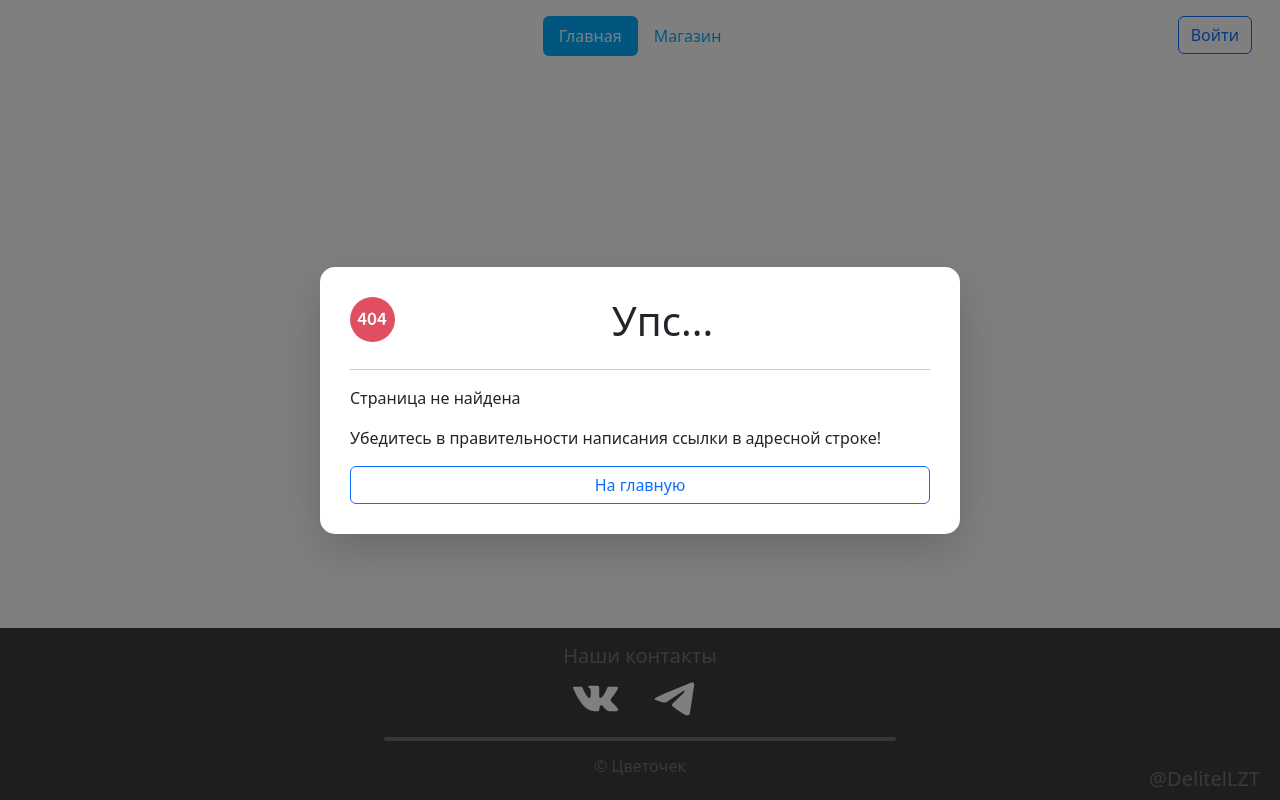
After one commit to Delitel-WEB/flower_shop, a PHP site: page /page_not_found.html in a window 1280 px wide. The commit adds this page. Run offline with PHP 8.4, Linux system fonts and the light colour scheme.

Commit message:
Добавлено меню пагинации и страница ошибки 404

```diff
--- a/css/style.css
+++ b/css/style.css
@@ -311,3 +311,18 @@ footer .vk:hover svg{
 form .row input{
 	margin-bottom: 10px;
 }
+
+
+/* Блок пагинации */
+
+.disabled svg{
+	opacity: 0.7;
+}
+
+.prev-arrow{
+	rotate: 90deg;
+}
+
+.next--arrow{
+	rotate: -90deg;
+}
--- /dev/null
+++ b/page_not_found.html
@@ -0,0 +1,97 @@
+<!DOCTYPE html>
+<html lang="en">
+<head>
+	<meta charset="UTF-8">
+	<meta name="viewport" content="width=device-width, initial-scale=1.0">
+	<title>Цветочек | Страница не найдена</title>
+
+	<link rel="icon" href="img/flower.ico">
+
+	<link href="https://cdn.jsdelivr.net/npm/bootstrap@5.2.2/dist/css/bootstrap.min.css" rel="stylesheet" integrity="sha384-Zenh87qX5JnK2Jl0vWa8Ck2rdkQ2Bzep5IDxbcnCeuOxjzrPF/et3URy9Bv1WTRi" crossorigin="anonymous">
+	<link rel="stylesheet" href="css/style.css">
+
+</head>
+<body class="d-flex flex-column min-vh-100">
+
+	<header class="d-flex justify-content-center py-3">
+
+		<ul class="nav nav-pills justify-content-center">
+			<li class="nav-item"><a href="/" class="nav-link active" aria-current="page">Главная</a></li>
+			<li class="nav-item"><a href="shop.html" class="nav-link">Магазин</a></li>
+		</ul>
+
+		<div class="login-btn">
+			<button easy-toggle="#login-modal" easy-class="show" easy-rcoe type="button" class="btn btn-outline-primary me-2">Войти</button>
+		</div>
+
+	</header>
+
+	<div class="modal-win show">
+		<div class="modal-window shadow-lg">
+			<div class="head d-flex">
+				<svg class="cart-icon" version="1.1" id="Layer_1" xmlns="http://www.w3.org/2000/svg" xmlns:xlink="http://www.w3.org/1999/xlink" x="0px" y="0px"
+					 viewBox="0 0 512 512" style="enable-background:new 0 0 512 512;" xml:space="preserve">
+				<circle style="fill:#E04F5F;" cx="256" cy="256" r="256"/>
+
+				<path style="fill:#FFFFFF;" d="M147.592,316v-34.496h-61.48v-16.728l55.416-84.688h30.32v81.968h17.568v19.448h-17.568V316H147.592
+					z M147.592,262.056V225.04c0-7.736,0.208-15.68,0.832-23.632h-0.832c-4.176,8.576-7.736,15.472-11.912,23l-24.88,37.224
+					l-0.208,0.416h37V262.056z"/>
+				<path style="fill:#FFFFFF;" d="M298.976,247.208c0,43.696-17.144,71.088-49.552,71.088c-31.368,0-48.096-28.44-48.304-69.832
+					c0-42.24,17.984-70.672,49.768-70.672C283.712,177.784,298.976,207.056,298.976,247.208z M227.048,248.464
+					c-0.208,33.04,8.992,50.176,23.208,50.176c15.056,0,23-18.4,23-51.016c0-31.576-7.52-50.184-23-50.184
+					C236.456,197.44,226.832,214.376,227.048,248.464z"/>
+				<path style="fill:#FFFFFF;" d="M371.736,316v-34.496h-61.48v-16.728l55.416-84.688h30.32v81.968h17.568v19.448h-17.568V316H371.736
+					z M371.736,262.056V225.04c0-7.736,0.208-15.68,0.832-23.632h-0.832c-4.176,8.576-7.736,15.472-11.912,23l-24.88,37.224
+					l-0.208,0.416h37V262.056z"/>
+				</svg>
+				<h1 class="mx-auto">Упс...</h1>
+			</div>
+
+			<hr>
+			<p>Страница не найдена</p>
+			<p>Убедитесь в правительности написания ссылки в адресной строке!</p>
+			<a class="btn btn-outline-primary d-flex justify-content-center" href="/">На главную</a>
+		</div>
+		<div class="overlay"></div>
+	</div>
+
+
+	<footer class="py-3 mt-auto">
+		<h5 class="text-center text-muted">Наши контакты</h5>
+		<div class="row soc-networks justify-content-center">
+			<div class="vk col-sm-auto">
+				<a href="#">
+					<svg version="1.1" id="Layer_1" fill="#ffff" xmlns="http://www.w3.org/2000/svg" xmlns:xlink="http://www.w3.org/1999/xlink" x="0px" y="0px"
+						 viewBox="0 0 304.36 304.36" style="enable-background:new 0 0 304.36 304.36;" xml:space="preserve"><title>Цветочек в VK</title>
+						<path id="XMLID_807_" style="fill-rule:evenodd;clip-rule:evenodd;" d="M261.945,175.576c10.096,9.857,20.752,19.131,29.807,29.982
+							c4,4.822,7.787,9.798,10.684,15.394c4.105,7.955,0.387,16.709-6.746,17.184l-44.34-0.02c-11.436,0.949-20.559-3.655-28.23-11.474
+							c-6.139-6.253-11.824-12.908-17.727-19.372c-2.42-2.642-4.953-5.128-7.979-7.093c-6.053-3.929-11.307-2.726-14.766,3.587
+							c-3.523,6.421-4.322,13.531-4.668,20.687c-0.475,10.441-3.631,13.186-14.119,13.664c-22.414,1.057-43.686-2.334-63.447-13.641
+							c-17.422-9.968-30.932-24.04-42.691-39.971C34.828,153.482,17.295,119.395,1.537,84.353C-2.01,76.458,0.584,72.22,9.295,72.07
+							c14.465-0.281,28.928-0.261,43.41-0.02c5.879,0.086,9.771,3.458,12.041,9.012c7.826,19.243,17.402,37.551,29.422,54.521
+							c3.201,4.518,6.465,9.036,11.113,12.216c5.142,3.521,9.057,2.354,11.476-3.374c1.535-3.632,2.207-7.544,2.553-11.434
+							c1.146-13.383,1.297-26.743-0.713-40.079c-1.234-8.323-5.922-13.711-14.227-15.286c-4.238-0.803-3.607-2.38-1.555-4.799
+							c3.564-4.172,6.916-6.769,13.598-6.769h50.111c7.889,1.557,9.641,5.101,10.721,13.039l0.043,55.663
+							c-0.086,3.073,1.535,12.192,7.07,14.226c4.43,1.448,7.35-2.096,10.008-4.905c11.998-12.734,20.561-27.783,28.211-43.366
+							c3.395-6.852,6.314-13.968,9.143-21.078c2.096-5.276,5.385-7.872,11.328-7.757l48.229,0.043c1.43,0,2.877,0.021,4.262,0.258
+							c8.127,1.385,10.354,4.881,7.844,12.817c-3.955,12.451-11.65,22.827-19.174,33.251c-8.043,11.129-16.645,21.877-24.621,33.072
+							C252.26,161.544,252.842,166.697,261.945,175.576L261.945,175.576z M261.945,175.576"/>
+					</svg>
+				</a>
+			</div>
+			<div class="telegram col-sm-auto">
+				<a href="#">
+					<svg width="48px" height="48px" viewBox="0 0 48 48" fill="#ffff" xmlns="http://www.w3.org/2000/svg"> <title>Цветочек в Telegram</title>
+						<path d="M41.4193 7.30899C41.4193 7.30899 45.3046 5.79399 44.9808 9.47328C44.8729 10.9883 43.9016 16.2908 43.1461 22.0262L40.5559 39.0159C40.5559 39.0159 40.3401 41.5048 38.3974 41.9377C36.4547 42.3705 33.5408 40.4227 33.0011 39.9898C32.5694 39.6652 24.9068 34.7955 22.2086 32.4148C21.4531 31.7655 20.5897 30.4669 22.3165 28.9519L33.6487 18.1305C34.9438 16.8319 36.2389 13.8019 30.8426 17.4812L15.7331 27.7616C15.7331 27.7616 14.0063 28.8437 10.7686 27.8698L3.75342 25.7055C3.75342 25.7055 1.16321 24.0823 5.58815 22.459C16.3807 17.3729 29.6555 12.1786 41.4193 7.30899Z"/>
+					</svg>
+
+				</a>
+			</div>
+		</div>
+		<hr>
+		<h6 class="text-center text-muted">© Цветочек</h6>
+		<h5 class="creator"><a class="text-muted" target="_blank" href="https://t.me/DelitelLZT">@DelitelLZT</a></h5>
+	</footer>
+
+</body>
+</html>
```
Also changed, not shown: index.html (+7 -7 lines), shop.html (+35 -0 lines), img/404.svg (added), img/b_arrow.svg (added).
